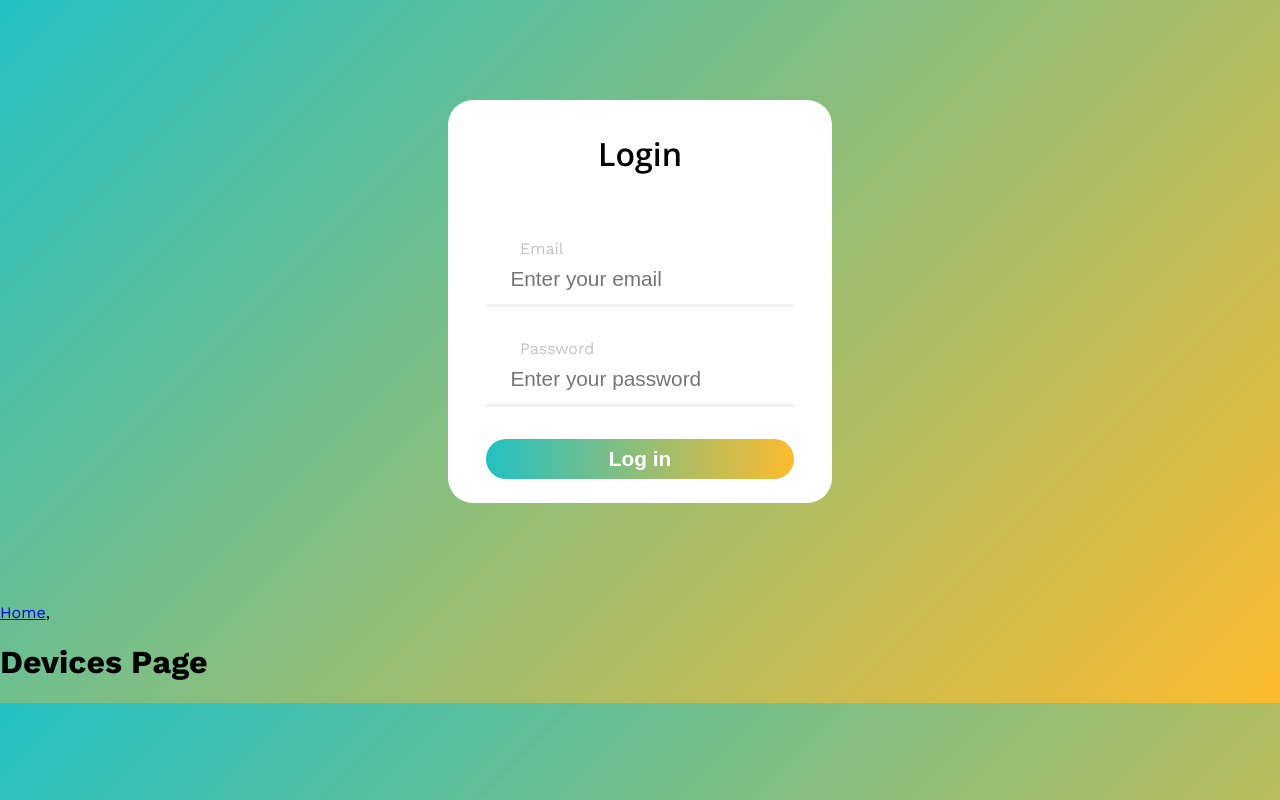
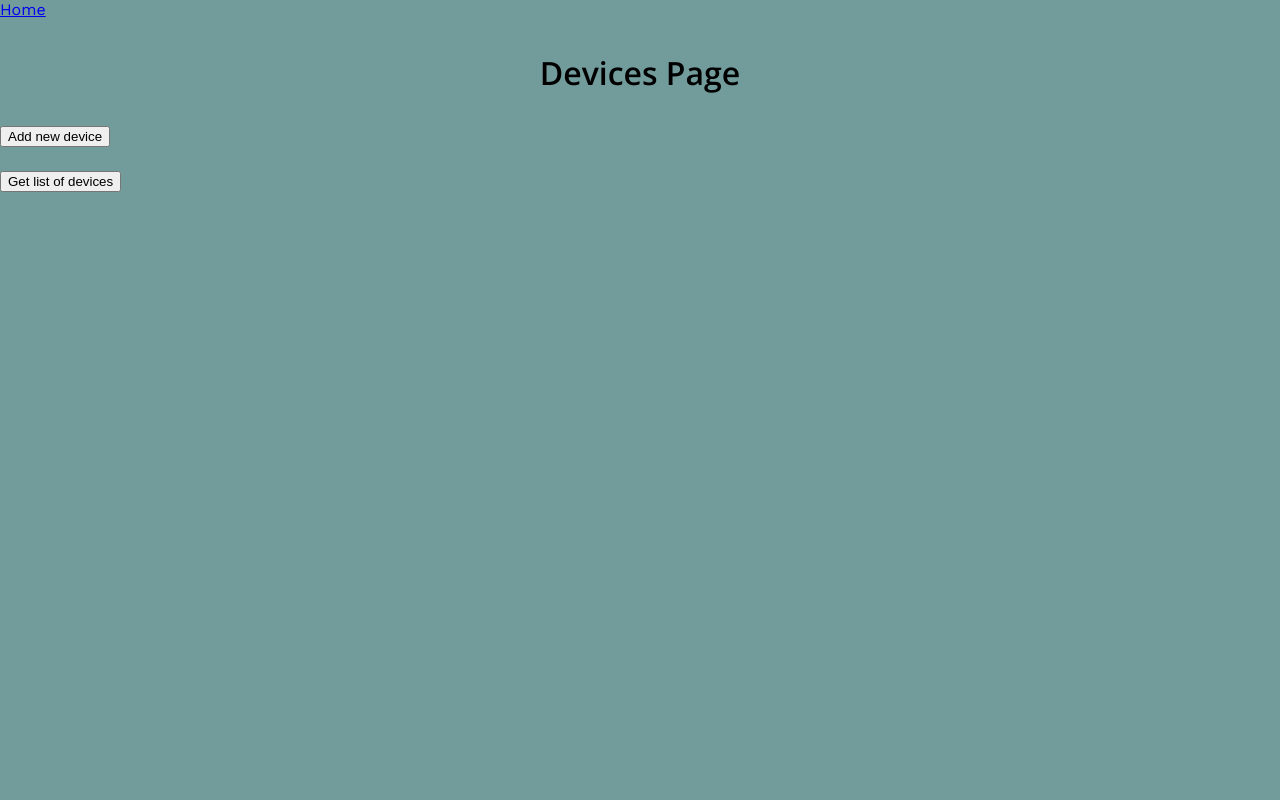
Before and after one commit to elyamlouli/pi_ems, a React (Create React App) app in the folder interface/front/: page /listdevices in a window 1280 px wide. Built offline with nearby package versions, Linux system fonts and the light colour scheme.

Commit message:
début logique / pas de protected pages

```diff
--- a/interface/front/src/App.css
+++ b/interface/front/src/App.css
@@ -2,10 +2,10 @@
 @import url('https://fonts.googleapis.com/css?family=Open+Sans:600|Work+Sans:400,500,600,700&display=swap');
 
 body{
-  background: rgb(34,193,195);
-  background: linear-gradient(135deg, rgba(34,193,195,1) 0%,     rgba(253,187,45,1) 100%);
+  background: rgb(114, 155, 155);
   font-family: "work sans";
 }
+/*background: linear-gradient(135deg, rgba(34,193,195,1) 0%,     rgba(253,187,45,1) 100%);*/
 
 html{
   font-size: 100%;
@@ -22,6 +22,7 @@ html{
   border-radius: 25px;
 }
 
+h1,
 #headerTitle{
   text-align: center;
   font-family: 'open sans', sans-serif;
@@ -79,8 +80,7 @@ html{
   font-size: 1.3rem;
   color: white;
   font-weight: 700;
-  background: rgb(34,193,195);
-  background: linear-gradient(90deg, rgba(34,193,195,1) 0%,     rgba(253,187,45,1) 100%);
+  background: rgb(114, 155, 155);
   border: 0px;
   cursor: pointer;
   transition: opacity 0.25s ease-out;
--- a/interface/front/src/App.js
+++ b/interface/front/src/App.js
@@ -12,9 +12,8 @@ import ListDevices from './components/Devices';
 const App = props => {
   return (
     <div className="App">
-      <LoginForm />
       <Routes>
-      <Route path="login" element={ <LoginForm/> } />
+        <Route path="login" element={ <LoginForm/> } />
         <Route path="/" element={ <Home/> } />
         <Route path="about" element={ <About/> } />
         <Route path="contactus" element={ <ContactUs/> } />
--- a/interface/front/src/components/About.jsx
+++ b/interface/front/src/components/About.jsx
@@ -3,8 +3,7 @@ const { Link } = require("react-router-dom");
 const About = () => {
   return (
     <div>
-      <Link to="/">Home</Link>,
-      <Link to="/login">Login</Link>
+      <Link to="/">Home</Link>
       <h1>About Page</h1>
       <p>Projet en collaboration avec l'Eurométropole de Strasbourg</p>
     </div>
--- /dev/null
+++ b/interface/front/src/components/Button.js
@@ -0,0 +1,8 @@
+
+const Button = props => (
+    <div id="button" className="button">
+      <button>{props.title}</button>
+    </div>
+);
+
+export default Button;
--- a/interface/front/src/components/ContactUs.jsx
+++ b/interface/front/src/components/ContactUs.jsx
@@ -1,4 +1,4 @@
-import React from "react";
+
 import { Link } from "react-router-dom";
 
 const ContactUs = () => {
@@ -6,6 +6,8 @@ const ContactUs = () => {
     <div>
       <Link to="/">Home</Link>
       <h1>Contact Us Page</h1>
+      <p>Vous pouvez nous trouver à Télécom Physique Strasbourg</p>
+      <p>Cette école d'ingénieur est située à Illkirch-Graffenstaden</p>
     </div>
   );
 };
--- a/interface/front/src/components/Devices.js
+++ b/interface/front/src/components/Devices.js
@@ -1,12 +1,64 @@
+import Button from "./Button";
 const { Link } = require("react-router-dom");
 
 const ListDevices = () => {
     return (
         <div>
-            <Link to="/">Home</Link>,
+            <Link to="/">Home</Link>
             <h1>Devices Page</h1>
+            <Button title="Add new device" />
+            <Button title="Get list of devices" onClick={get_devices} />
         </div>
     );
 };
 
+async function get_devices() {
+    const url = 'http://localhost:5000/api/devices/?';
+    const api_key = document.getElementById('api-key').value;
+    const application_id = document.getElementById('application-id').value;
+
+    try {
+        const response = await get_req(api_key, url + new URLSearchParams({
+            application: application_id,
+        }));
+        const data = await response.json();
+        if (response.ok) {
+            update_list('list-devices', 'set_device(this)', data, 'devEUI');
+        } else {
+            alert(data.message);
+        }
+    } catch (e) {
+        console.log(e);
+    }
+};
+
+
+async function get_req(api_key, url) {
+    return await fetch(url, {
+        method: 'GET',
+        headers: {
+            'Authorization': 'Bearer ' + api_key
+        },
+        mode: 'cors',
+        cache: 'default',
+        credentials: 'same-origin',
+    });
+};
+
+
+function update_list(list_id, onclick_attr, data, name) {
+    let ul = document.getElementById(list_id);
+    ul.innerHTML = '';
+    let doc_frag = document.createDocumentFragment();
+    let l = data.result;
+    for (const obj of l) {
+        let li = document.createElement('li');
+        li.appendChild(document.createTextNode(obj[name]));
+        li.setAttribute('onclick', onclick_attr);
+        doc_frag.appendChild(li);
+    }
+    ul.appendChild(doc_frag);
+};
+
+
 export default ListDevices;
--- a/interface/front/src/components/Home.jsx
+++ b/interface/front/src/components/Home.jsx
@@ -1,10 +1,9 @@
-// importing Link from react-router-dom to navigate to
-// different end points.
 const { Link } = require("react-router-dom");
 
 const Home = () => {
   return (
     <div>
+      <Link to="/login">Login</Link>
       <h1>Home Page</h1>
       <br />
       <ul>
@@ -13,12 +12,12 @@ const Home = () => {
           <Link to="/about">About</Link>
         </li>
         <li>
-            {/* Endpoint to route to LoginForm component */}
-            <Link to="/devices">Devices List</Link>
+            {/* Endpoint to route to Devices List component */}
+            <Link to="/listdevices">Devices List</Link>
         </li>
         <li>
           {/* Endpoint to route to Contact Us component */}
-          <Link to="/contact">Contact Us</Link>
+          <Link to="/contactus">Contact Us</Link>
         </li>
       </ul>
     </div>
--- a/interface/front/src/components/Login.jsx
+++ b/interface/front/src/components/Login.jsx
@@ -10,27 +10,28 @@ class LoginForm extends React.Component{
       </div>
     )
   }
-  }
+};
 
 const FormHeader = props => (
   <h2 id="headerTitle">{props.title}</h2>
 );
 
 
-  const Form = props => (
+const Form = props => {
+  return (
     <div>
-     <FormInput description="Email" placeholder="Enter your email" type="email" />
-     <FormInput description="Password" placeholder="Enter your password" type="password"/>
-     <FormButton title="Log in"/>
+      <FormInput description="Email" placeholder="Enter your email" type="email" id="email" />
+      <FormInput description="Password" placeholder="Enter your password" type="password" id="password" />
+      <FormButton title="Log in" onClick={get_key} />
     </div>
   );
+};
 
 const FormButton = props => (
   <div id="button" className="row">
     <button>{props.title}</button>
   </div>
 );
-  // add onclick to button
 
 const FormInput = props => (
   <div className="row">
@@ -39,4 +40,36 @@ class LoginForm extends React.Component{
   </div>
 );
 
+
+async function get_key() {
+  const url = 'http://localhost:5000/api/login/';
+  const body = {
+      email: document.getElementById('email').value,
+      password: document.getElementById('password').value
+  };
+  try {
+    const response = await fetch(url, {
+      method: 'POST',
+      headers: {
+        'Content-Type': 'application/json',
+        'Accept': 'application/json'
+      },
+      mode: 'cors',
+      cache: 'default',
+      credentials: 'same-origin',
+      body: JSON.stringify(body)
+    });
+    const data = await response.json();
+    if (response.ok) {
+      document.getElementById('api-key').value = data.jwt;
+    } else {
+      alert(data.message);
+    }
+  } catch (e) {
+      console.log(e);
+    }
+};
+
+
+
 export default LoginForm;
```
Also changed, not shown: interface/front/src/logo_ems.JPG (added). Lines whose indentation alone changed are shown as unchanged.
